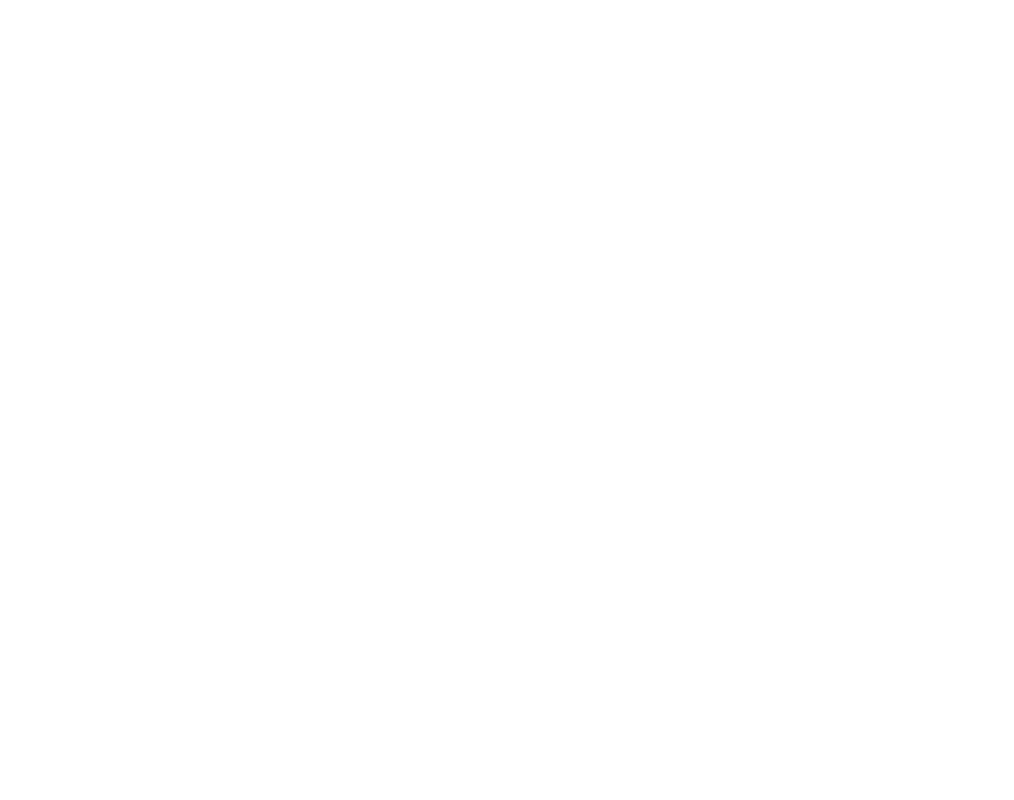
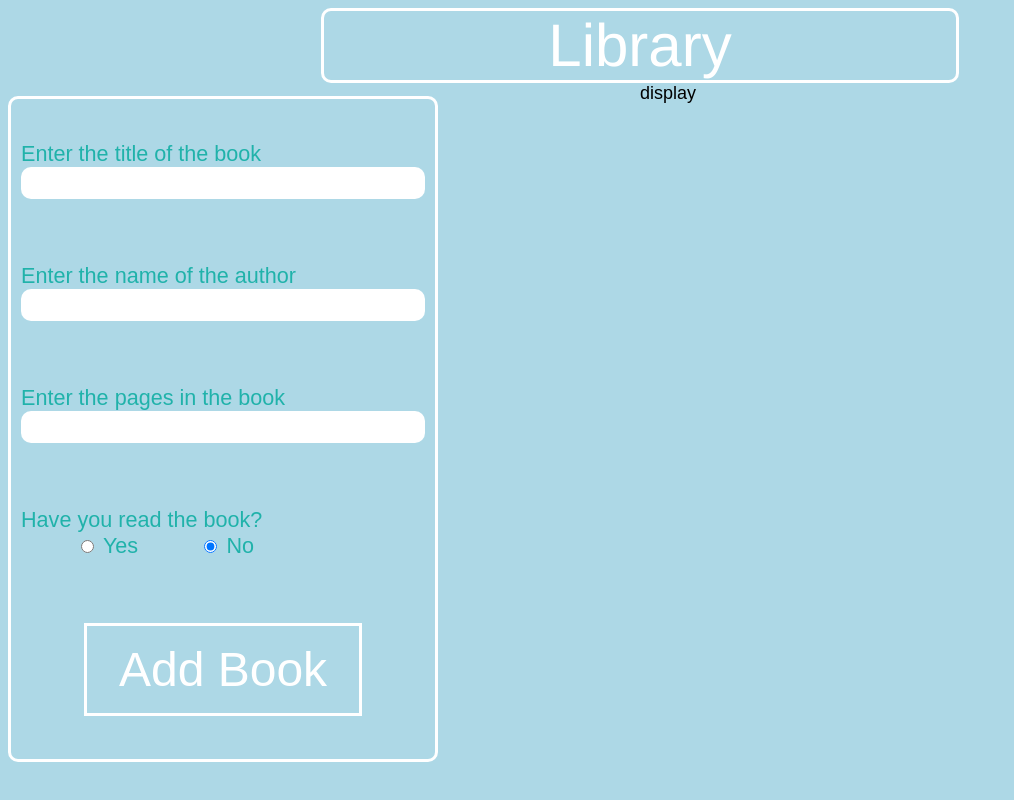
Before and after one commit to heyitsvi/Library, a plain HTML site: page index.html in a window 1280 px wide. Shown: the whole page, without its empty margins (0-1014 px from the left). Drawn offline with Linux system fonts and the light colour scheme.

Commit message:
added and styled the input section for the library page

```diff
--- a/index.html
+++ b/index.html
@@ -6,7 +6,36 @@
     <meta name="viewport" content="width=device-width, initial-scale=1.0">
     <title>Library</title>
     <script src="script.js" defer></script>
+    <link rel="stylesheet" href="style.css" type="text/css">
 </head>
 <body>
+    <h1>Library</h1>
+    <div id="container">
+        <div id="input">
+            <div id="title">
+                <div>Enter the title of the book</div>
+                <input type="text" name = "title">
+            </div>
+            <div id="author">
+                <div>Enter the name of the author</div>
+                <input type="text" name = "author">
+            </div>
+            <div id="pages">
+                <div>Enter the pages in the book</div>
+                <input type="number" name="pages">
+            </div>
+            <div id="read">
+                <div>Have you read the book?</div>
+                <input type="radio" value="Yes" name="read">
+                <label for="yes">Yes</label>
+                <input type="radio" value="No" name="read" checked>
+                <label for="no">No</label>
+            </div>
+            <button id="add">Add Book</button>
+        </div>
+        <div id="display">
+            <div>display</div>
+        </div>
+    </div>
 </body>
 </html>
--- a/script.js
+++ b/script.js
@@ -0,0 +1,26 @@
+let my_library = [];
+
+function Book(title, author,pages,read){
+    this.title = title;
+    this.author = author;
+    this.pages = pages;
+    this.read = read;
+}
+
+function addBook(title,author,pages,read){
+    let bookObject = new Book(title,author,pages,read);
+    my_library.push(bookObject);
+}
+
+function displayBooks(my_library){
+    for (let i = 0;i < my_library.length; i++){
+        console.table(my_library[i]);
+    }
+}
+
+
+addBook("LOTR","J.R.R Tolkein", "500","Yes");
+addBook("Song of Ice and Fire","George R.R Martin", "1000","Yes");
+// console.log(my_library);
+
+displayBooks(my_library);
--- a/style.css
+++ b/style.css
@@ -0,0 +1,92 @@
+h1{
+    display: flex;
+    font-size: 60px;
+    font-family: Helvetica, sans-serif;
+    font-weight:500;
+    color: white;
+    border:solid;
+    border-color: white;
+    border-radius: 10px;
+    /* max-width: auto; */
+    min-width: fit-content;
+    width: 50%;
+    align-content: center;
+    justify-content: center;
+    margin: auto;
+}
+
+body {
+    background: lightblue;
+}
+
+#container{
+    display: grid;
+    grid-template-rows: 1fr;
+    grid-template-columns: 1fr 1fr;
+    grid-template-areas: "input display";
+    font-family: Arial, Helvetica, sans-serif;
+    font-size: large;
+}
+
+#container > #input{
+    grid-area: input;
+    display: flex;
+    flex-direction: column;
+    height: 80vh;
+    padding: 10px;
+    align-items: baseline;
+    justify-content: space-around;
+    flex-wrap: wrap;
+    border:solid;
+    border-radius: 10px;
+    margin-top: 2%;
+    max-width: 80%;
+    width: 60%;
+    min-width: fit-content;
+    height: 1fr;
+    max-height: 1fr;
+    border-color: white;
+    color:lightseagreen;
+    font-family: Arial, Helvetica, sans-serif;
+    font-size: larger;
+    font-weight: 500;
+    flex-wrap: nowrap;
+}
+
+input[type="text"],input[type="number"]{
+    /* -webkit-appearance: none; */
+    background-color:white;
+    border-radius: 10px;
+    border:none;
+    width: 400px;
+    height: 30px;
+    font-family: Arial, Helvetica, sans-serif;
+    font-size: 20px;
+}
+input[type="radio"]{
+    align-self: center;
+    margin-left: 25%;
+}
+
+#input > #add{
+    align-self: center;
+    display: inline-block;
+    border: none;
+    padding: 1rem 2rem;
+    margin: 0;
+    background: transparent;
+    color: #ffffff;
+    font-family: sans-serif;
+    font-size: 3rem;
+    cursor: pointer;
+    border:solid;
+    text-align: center;
+    -webkit-appearance:none;
+}
+#input > #add:hover{
+    background: rgb(124, 207, 235);
+}
+
+#container > #display{
+    grid-area: display;
+}
```
Also changed, not shown: 1 other file.
